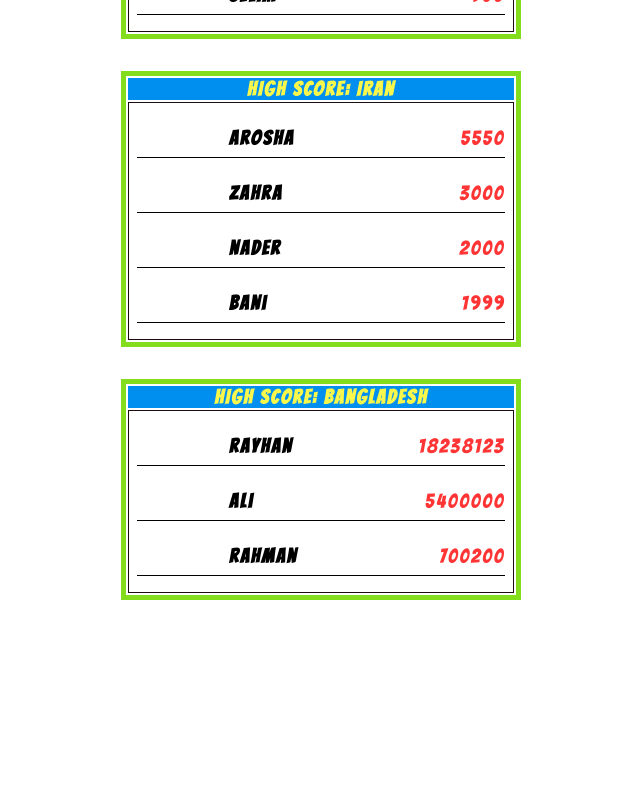
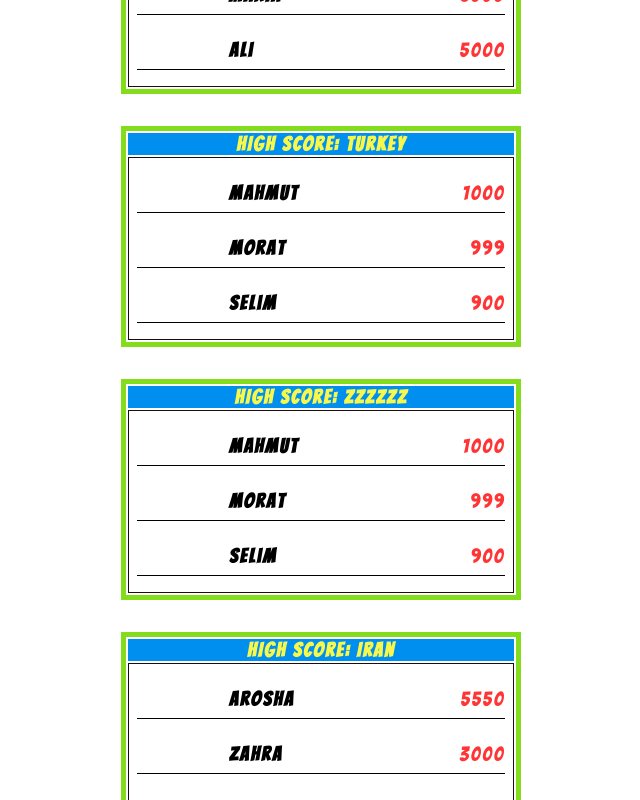
Before and after one commit to musayuksel/high-scores-react, a React (Create React App) app: page / in a window 1280 px wide. Shown: the part 1573-2373 px from the top of the page, without its empty margins (319-959 px from the left). Before the commit the page ends 2189 px from the top, so only its background shows below. Built offline with nearby package versions, Linux system fonts and the light colour scheme.

Commit message:
refactor: Add useState for order

```diff
--- a/src/App.js
+++ b/src/App.js
@@ -1,32 +1,32 @@
 import { useState } from "react";
-import { useEffect } from "react/cjs/react.development";
 import "./App.css";
 import EachScoreTable from "./EachScoreTable";
 import allCountryScores from "./scores";
 
-let isAToZ = -1;
-let buttonText = "A-Z";
 function App() {
   const [orderList, setOrderList] = useState(allCountryScores);
+  const [alphabetOrder, setAlphabetOrder] = useState(-1);
 
   function changeOrder() {
     setOrderList(() =>
-      [...allCountryScores].sort((a, b) => {
-        return a.name.toUpperCase() < b.name.toUpperCase()
-          ? isAToZ
-          : -1 * isAToZ;
+      [...orderList].sort((a, b) => {
+        if (a.name.toLowerCase() < b.name.toLowerCase()) {
+          return alphabetOrder;
+        }
+        if (a.name.toLowerCase() > b.name.toLowerCase()) {
+          return -1 * alphabetOrder;
+        }
+        return 0;
       })
     );
-    isAToZ *= -1;
+    setAlphabetOrder(alphabetOrder * -1);
   }
-
-  useEffect(() => (buttonText = isAToZ === -1 ? "A-Z" : "Z-A"));
 
   return (
     <div className="App">
       <section className="scoreContainer">
         <button className="orderList" onClick={changeOrder}>
-          Sort: {buttonText}
+          Sort: {alphabetOrder === -1 ? "A-Z" : "Z-A"}
         </button>
         <h2>High Scores per Country</h2>
         {orderList.map((country) => (
--- a/src/scores.js
+++ b/src/scores.js
@@ -1,33 +1,81 @@
 let allCountryScores = [
   {
     name: "Ethiopia",
-      scores:  [ {n: "Sub", s: 9990}, {n: "lucy", s: "4134234"}, {n: "DWH", s: 9999},  {n: "Hanif", s: 999999999} ]
+    scores: [
+      { n: "Sub", s: 9990 },
+      { n: "lucy", s: "4134234" },
+      { n: "DWH", s: 9999 },
+      { n: "Hanif", s: 999999999 },
+    ],
+  },
+  {
+    name: "AAAAAAA",
+    scores: [
+      { n: "Sub", s: 9990 },
+      { n: "lucy", s: "4134234" },
+      { n: "DWH", s: 9999 },
+      { n: "Hanif", s: 999999999 },
+    ],
   },
   {
     name: "Scotland",
-      scores: [  {n: "groundkeeper willie", s: 4000}, {n: "Neill", s: 999999}, {n: "braveheart", s: -200}]
-    },{
+    scores: [
+      { n: "groundkeeper willie", s: 4000 },
+      { n: "Neill", s: 999999 },
+      { n: "braveheart", s: -200 },
+    ],
+  },
+  {
     name: "England",
-      scores: [ {n: "Jonny", s: 202020}, {n: "Chris", s: 202021}]
-    },{
+    scores: [
+      { n: "Jonny", s: 202020 },
+      { n: "Chris", s: 202021 },
+    ],
+  },
+  {
     name: "Brazil",
-      scores: [ {n: "Mozart", s: 999}]
+    scores: [{ n: "Mozart", s: 999 }],
   },
   {
     name: "Colombia",
-      scores: [ {n: "Maria", s: 6000}, {n: "Melanie", s: "99999999"}, {n: "Ali", s: 5000}]
+    scores: [
+      { n: "Maria", s: 6000 },
+      { n: "Melanie", s: "99999999" },
+      { n: "Ali", s: 5000 },
+    ],
   },
   {
     name: "Turkey",
-      scores: [ {n: "selim", s: 900  }, {n: "mahmut", s: 1000  }, {n: "morat", s: 999  } ]
+    scores: [
+      { n: "selim", s: 900 },
+      { n: "mahmut", s: 1000 },
+      { n: "morat", s: 999 },
+    ],
+  },
+  {
+    name: "ZZZZZZ",
+    scores: [
+      { n: "selim", s: 900 },
+      { n: "mahmut", s: 1000 },
+      { n: "morat", s: 999 },
+    ],
   },
   {
     name: "Iran",
-      scores: [ {n: "arosha", s: 5550  },  {n: "zahra", s: 3000  }, {n: "nader", s: 2000  }, {n: "Bani", s: 1999  } ]
+    scores: [
+      { n: "arosha", s: 5550 },
+      { n: "zahra", s: 3000 },
+      { n: "nader", s: 2000 },
+      { n: "Bani", s: 1999 },
+    ],
   },
   {
     name: "Bangladesh",
-      scores: [ {n: "rahman", s: 700200}, {n: "rayhan", s: 18238123}, {n: "ali", s: 5400000} ]
+    scores: [
+      { n: "rahman", s: 700200 },
+      { n: "rayhan", s: 18238123 },
+      { n: "ali", s: 5400000 },
+    ],
   },
 ];
 
```
Lines whose indentation alone changed are shown as unchanged.
